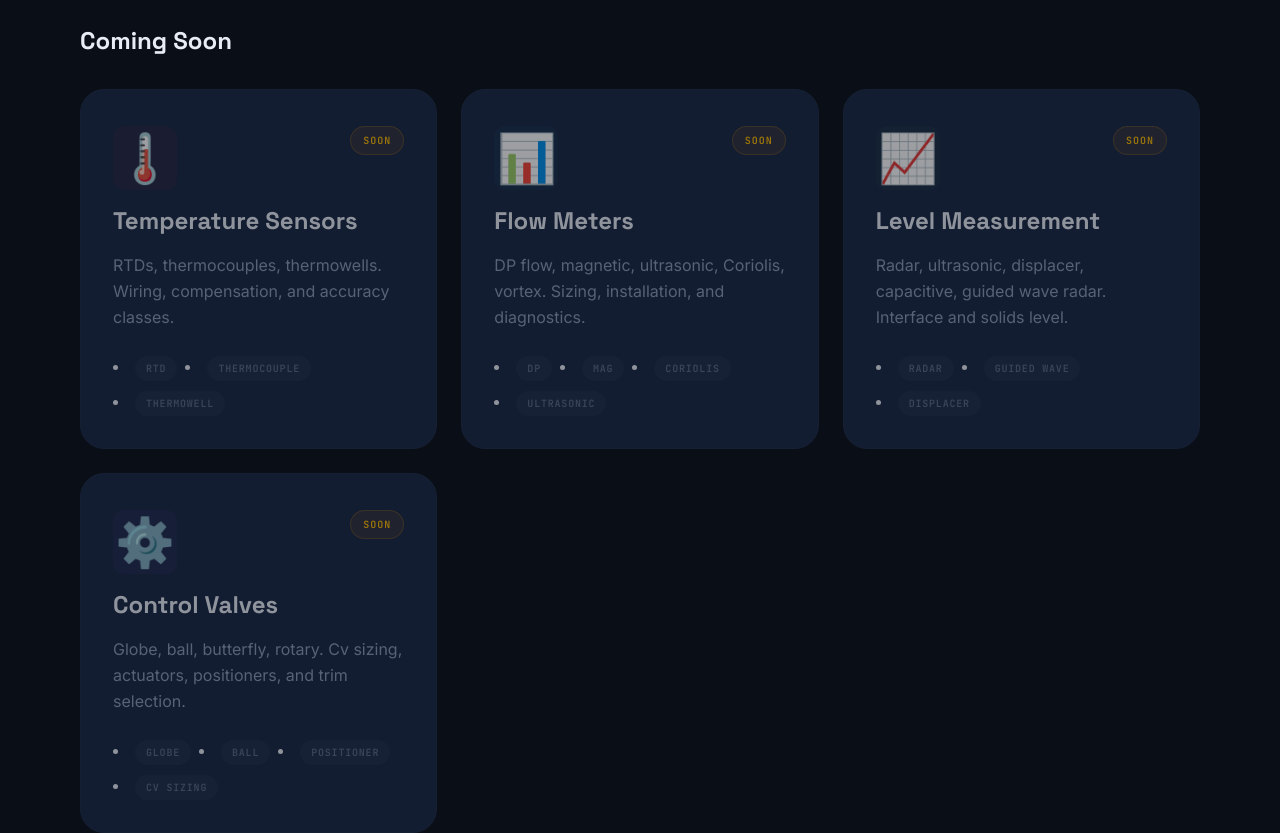
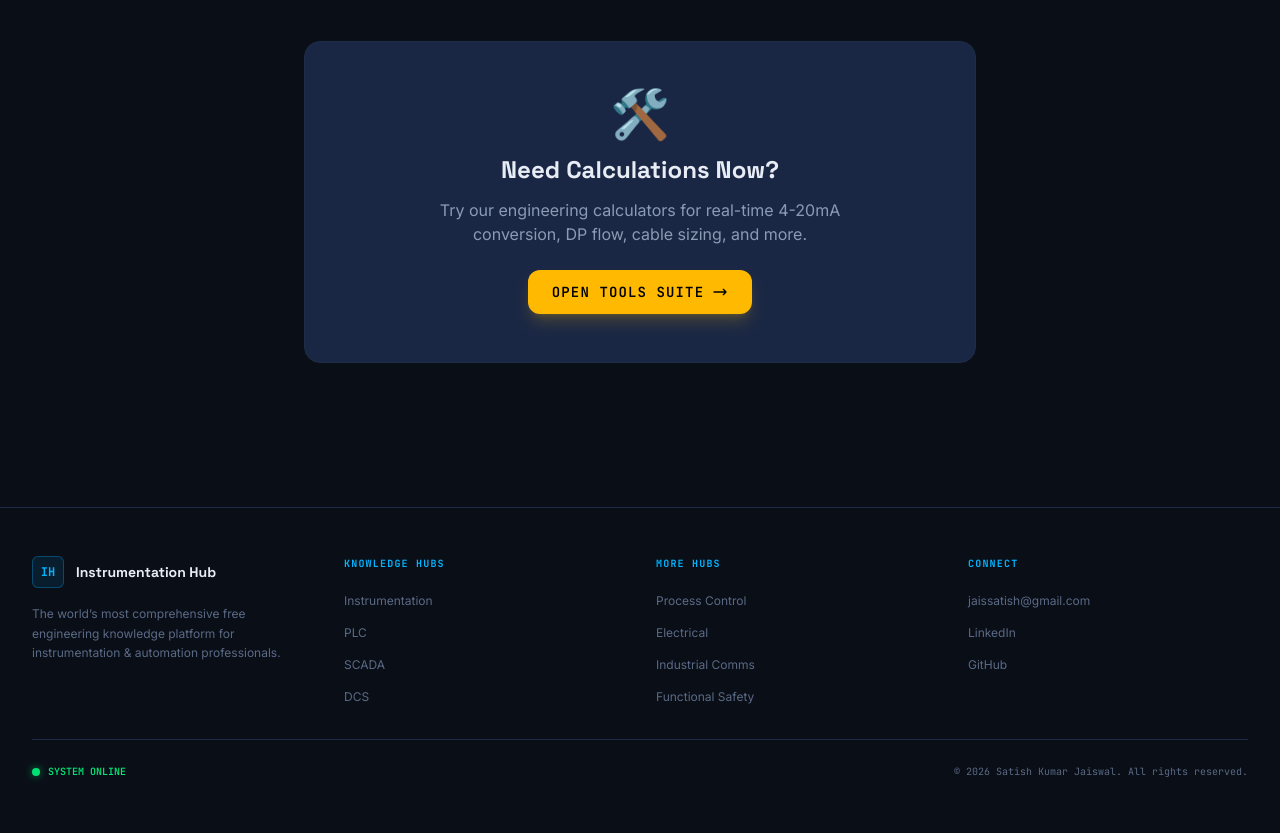
Before and after one commit to jaissatish-web/instrumentation-hub, a Next.js app: page /knowledge/instrumentation in a window 1280 px wide. Shown: the part 1520-2353 px from the top of the page. Built offline with nearby package versions, Linux system fonts and the light colour scheme.

Commit message:
fix: remove all 404 cards from KB — only instrumentation hub with 2 working articles remains

```diff
--- a/src/app/knowledge/instrumentation/page.tsx
+++ b/src/app/knowledge/instrumentation/page.tsx
@@ -61,47 +61,8 @@ const featuredTopics = [
   },
 ];
 
-const upcomingTopics = [
-  {
-    id: "temperature-sensors",
-    title: "Temperature Sensors",
-    description: "RTDs, thermocouples, thermowells. Wiring, compensation, and accuracy classes.",
-    icon: "🌡️",
-    color: "border-red-500/30",
-    bgColor: "bg-red-500/5",
-    tags: ["RTD", "Thermocouple", "Thermowell"],
-  },
-  {
-    id: "flow-meters",
-    title: "Flow Meters",
-    description: "DP flow, magnetic, ultrasonic, Coriolis, vortex. Sizing, installation, and diagnostics.",
-    icon: "📊",
-    color: "border-cyan-500/30",
-    bgColor: "bg-cyan-500/5",
-    tags: ["DP", "Mag", "Coriolis", "Ultrasonic"],
-  },
-  {
-    id: "level-measurement",
-    title: "Level Measurement",
-    description: "Radar, ultrasonic, displacer, capacitive, guided wave radar. Interface and solids level.",
-    icon: "📈",
-    color: "border-green-500/30",
-    bgColor: "bg-green-500/5",
-    tags: ["Radar", "Guided Wave", "Displacer"],
-  },
-  {
-    id: "control-valves",
-    title: "Control Valves",
-    description: "Globe, ball, butterfly, rotary. Cv sizing, actuators, positioners, and trim selection.",
-    icon: "⚙️",
-    color: "border-purple-500/30",
-    bgColor: "bg-purple-500/5",
-    tags: ["Globe", "Ball", "Positioner", "Cv Sizing"],
-  },
-];
-
 function Tag({ label, color }: { label: string; color: string }) {
-  const colorMap = {
+  const colorMap: Record<string, string> = {
     amber: "bg-amber-500/10 text-amber-400 border-amber-500/20",
     blue: "bg-blue-500/10 text-blue-400 border-blue-500/20",
     green: "bg-green-500/10 text-green-400 border-green-500/20",
@@ -110,7 +71,7 @@ function Tag({ label, color }: { label: string; color: string }) {
     cyan: "bg-cyan-500/10 text-cyan-400 border-cyan-500/20",
   };
   return (
-    <span className={`inline-flex items-center px-2.5 py-1 rounded-full text-[10px] font-semibold uppercase tracking-[.08em] border ${colorMap[color as keyof typeof colorMap] || colorMap.amber}`} style={{fontFamily: "var(--font-mono)"}}>
+    <span className={`inline-flex items-center px-2.5 py-1 rounded-full text-[10px] font-semibold uppercase tracking-[.08em] border ${colorMap[color] || colorMap.amber}`} style={{fontFamily: "var(--font-mono)"}}>
       {label}
     </span>
   );
@@ -161,10 +122,7 @@ function FeaturedArticleCard({ topic }: { topic: typeof featuredTopics[0] }) {
             width={800}
             height={450}
           />
-          {/* Gradient overlay */}
           <div className="absolute inset-0 bg-gradient-to-t from-black/80 via-black/20 to-transparent" />
-
-          {/* Category badge */}
           <div className="absolute top-4 left-4">
             <span className="inline-flex items-center gap-1.5 px-3 py-1.5 rounded-full text-[10px] font-semibold uppercase tracking-[.1em] bg-amber-500/90 text-black backdrop-blur-sm"
               style={{fontFamily: "var(--font-mono)"}}>
@@ -172,8 +130,6 @@ function FeaturedArticleCard({ topic }: { topic: typeof featuredTopics[0] }) {
               {category}
             </span>
           </div>
-
-          {/* Read time */}
           <div className="absolute top-4 right-4">
             <span className="inline-flex items-center gap-1.5 px-3 py-1.5 rounded-full text-[10px] font-semibold uppercase tracking-[.1em] bg-black/80 text-white backdrop-blur-sm border border-white/10"
               style={{fontFamily: "var(--font-mono)"}}>
@@ -181,8 +137,6 @@ function FeaturedArticleCard({ topic }: { topic: typeof featuredTopics[0] }) {
               {readTime}
             </span>
           </div>
-
-          {/* Author info overlay */}
           <div className="absolute bottom-4 left-4 right-4 flex items-center gap-3">
             <div className="w-10 h-10 rounded-full bg-amber-500/20 border border-amber-500/30 flex items-center justify-center">
               <span className="text-xl">👨‍🔧</span>
@@ -195,9 +149,7 @@ function FeaturedArticleCard({ topic }: { topic: typeof featuredTopics[0] }) {
         </Link>
       </div>
 
-      {/* Content Section */}
       <div className="p-6 sm:p-8">
-        {/* Title & Excerpt */}
         <header className="mb-6">
           <h2 className="text-2xl sm:text-3xl font-black text-[var(--color-text-primary)] leading-tight mb-4 group-hover:text-amber-400 transition-colors" style={{fontFamily: "var(--font-display)"}}>
             <Link href={`/knowledge/instrumentation/${slug}`} className="hover:underline underline-offset-4" itemProp="headline">
@@ -208,8 +160,6 @@ function FeaturedArticleCard({ topic }: { topic: typeof featuredTopics[0] }) {
             {excerpt}
           </p>
         </header>
-
-        {/* Tags */}
         <div className="flex flex-wrap gap-2 mb-6" role="list" aria-label="Article tags">
           {tags.map((tag) => (
             <li key={tag.label} role="listitem">
@@ -217,8 +167,6 @@ function FeaturedArticleCard({ topic }: { topic: typeof featuredTopics[0] }) {
             </li>
           ))}
         </div>
-
-        {/* Key Takeaways */}
         <div className="bg-[var(--color-bg-raise)]/50 rounded-xl p-5 border border-[var(--color-border)]/50">
           <h3 className="flex items-center gap-2 text-sm font-semibold uppercase tracking-[.1em] text-amber-400 mb-4" style={{fontFamily: "var(--font-mono)"}}>
             <svg className="w-4 h-4 flex-shrink-0" fill="none" stroke="currentColor" viewBox="0 0 24 24"><path strokeLinecap="round" strokeLinejoin="round" strokeWidth={2} d="M9 12l2 2 4-4m6 2a9 9 0 11-18 0 9 9 0 0118 0z" /></svg>
@@ -233,8 +181,6 @@ function FeaturedArticleCard({ topic }: { topic: typeof featuredTopics[0] }) {
             ))}
           </ul>
         </div>
-
-        {/* CTA */}
         <Link
           href={`/knowledge/instrumentation/${slug}`}
           className="group w-full inline-flex items-center justify-center gap-2 px-6 py-4 rounded-xl font-semibold text-sm uppercase tracking-[.08em] text-black bg-amber-400 hover:bg-amber-300 transition-all duration-300 shadow-lg shadow-amber-400/20"
@@ -257,12 +203,11 @@ export default function InstrumentationPage() {
         "@context": "https://schema.org",
         "@type": "CollectionPage",
         "name": "Instrumentation Knowledge Base",
-        "description": "Field-proven references for I&C engineers covering pressure gauges, transmitters, temperature sensors, flow meters, level measurement, and control valves.",
+        "description": "Field-proven references for I&C engineers covering pressure gauges and pressure transmitters.",
         "url": "https://ihub-eta.vercel.app/knowledge/instrumentation",
         "mainEntity": {
           "@type": "ItemList",
-          "itemListElement": [
-            ...featuredTopics.map((topic, i) => ({
+          "itemListElement": featuredTopics.map((topic, i) => ({
             "@type": "ListItem",
             "position": i + 1,
             "item": {
@@ -271,22 +216,11 @@ export default function InstrumentationPage() {
               "url": `https://ihub-eta.vercel.app/knowledge/instrumentation/${topic.slug}`,
               "description": topic.excerpt,
             }
-            })),
-            ...upcomingTopics.map((t, i) => ({
-              "@type": "ListItem",
-              "position": i + featuredTopics.length + 1,
-              "item": {
-                "@type": "TechArticle",
-                "name": t.title,
-                "description": t.description,
-              }
           }))
-          ]
         }
       }, null, 2) }} />
 
       <div className="max-w-6xl mx-auto px-4 py-12 sm:py-20">
-        {/* Header */}
         <header className="mb-12 sm:mb-16 text-center">
           <div className="inline-flex items-center gap-2 px-3 py-1.5 rounded-full border border-amber-500/20 bg-amber-500/5 mb-6">
             <span className="text-[9px] font-semibold uppercase tracking-[.12em] text-amber-500" style={{fontFamily: "var(--font-mono)"}}>
@@ -302,7 +236,6 @@ export default function InstrumentationPage() {
           </p>
         </header>
 
-        {/* Featured Articles */}
         <section className="mb-12 sm:mb-16" aria-labelledby="featured-heading">
           <div className="flex items-center justify-between mb-6">
             <h2 id="featured-heading" className="text-2xl font-black text-[var(--color-text-primary)]" style={{fontFamily: "var(--font-display)"}}>
@@ -324,62 +257,6 @@ export default function InstrumentationPage() {
           </div>
         </section>
 
-        {/* Upcoming Topics */}
-                <section aria-labelledby="upcoming-heading">
-                  <h2 id="upcoming-heading" className="text-2xl font-black text-[var(--color-text-primary)] mb-8" style={{fontFamily: "var(--font-display)"}}>
-                    <span className="gradient-amber">Coming Soon</span>
-                  </h2>
-                  <div className="grid grid-cols-1 sm:grid-cols-2 lg:grid-cols-3 gap-4 sm:gap-6">
-                    {upcomingTopics.map((topic) => {
-                      const { id, title, description, icon, color, bgColor, tags } = topic;
-                      return (
-                        <article
-                          key={id}
-                          className="group relative overflow-hidden rounded-3xl transition-all duration-500 opacity-60 pointer-events-none"
-                          style={{ border: "1px solid var(--color-border)", background: "var(--color-bg-card)" }}
-                        >
-                          {/* Colored top bar */}
-                          <div className={`h-1 w-full ${color} transition-all duration-300`} />
-
-                          <div className="p-6 sm:p-8">
-                            {/* Header with icon and Soon badge */}
-                            <div className="flex items-start justify-between mb-4">
-                              <div className={`text-4xl sm:text-5xl ${bgColor} inline-flex items-center justify-center rounded-xl w-16 h-16`}>
-                                <span aria-hidden="true">{icon}</span>
-                              </div>
-                              <span className="inline-flex items-center px-3 py-1.5 rounded-full text-[10px] font-semibold uppercase tracking-[.1em] text-amber-400 bg-amber-500/10 border border-amber-500/20" style={{fontFamily: "var(--font-mono)"}}>
-                                Soon
-                              </span>
-                            </div>
-
-                            {/* Title */}
-                            <h3 className="text-xl sm:text-2xl font-black text-[var(--color-text-primary)] mb-4 leading-tight" style={{fontFamily: "var(--font-display)"}}>
-                              {title}
-                            </h3>
-
-                            {/* Description */}
-                            <p className="text-base text-[var(--color-text-secondary)] leading-relaxed mb-6">
-                              {description}
-                            </p>
-
-                            {/* Tags */}
-                            <div className="flex flex-wrap gap-2" role="list" aria-label="Topic tags">
-                              {tags.map((tag, i) => (
-                                <li key={i} role="listitem">
-                                  <span className="inline-flex items-center px-2.5 py-1 rounded-full text-[10px] font-semibold uppercase tracking-[.08em] border text-[var(--color-text-muted)] bg-[var(--color-bg-raise)] border-[var(--color-border)]/30" style={{fontFamily: "var(--font-mono)"}}>
-                                    {tag}
-                                  </span>
-                                </li>
-                              ))}
-                            </div>
-                          </div>
-                        </article>
-                      );
-                    })}
-                  </div>
-                </section>
-
-        {/* Footer CTA */}
         <div className="mt-16 sm:mt-20 text-center">
           <div className="glass-card rounded-2xl p-8 sm:p-12 max-w-2xl mx-auto" style={{border: "1px solid var(--color-border)", background: "var(--color-bg-card)"}}>
             <div className="text-5xl mb-4">🛠️</div>
```
Also changed, not shown: src/app/knowledge/page.tsx (+3 -22 lines). Lines whose indentation alone changed are shown as unchanged.
